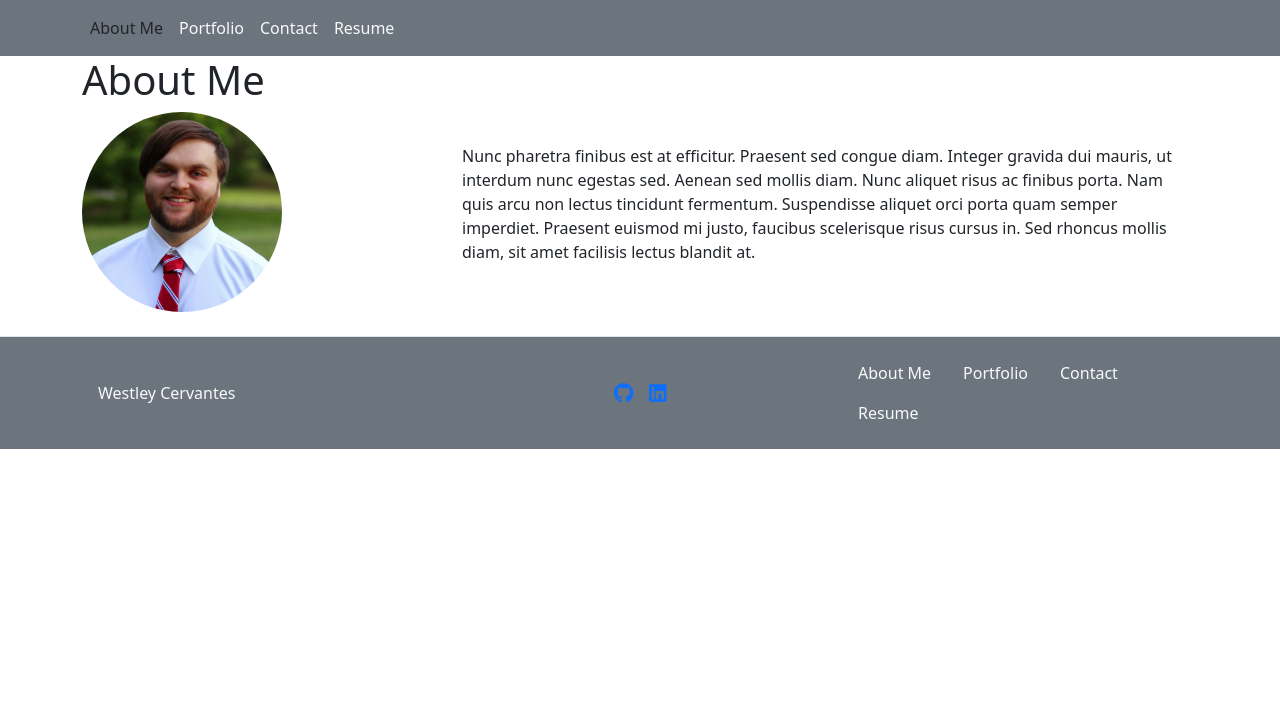
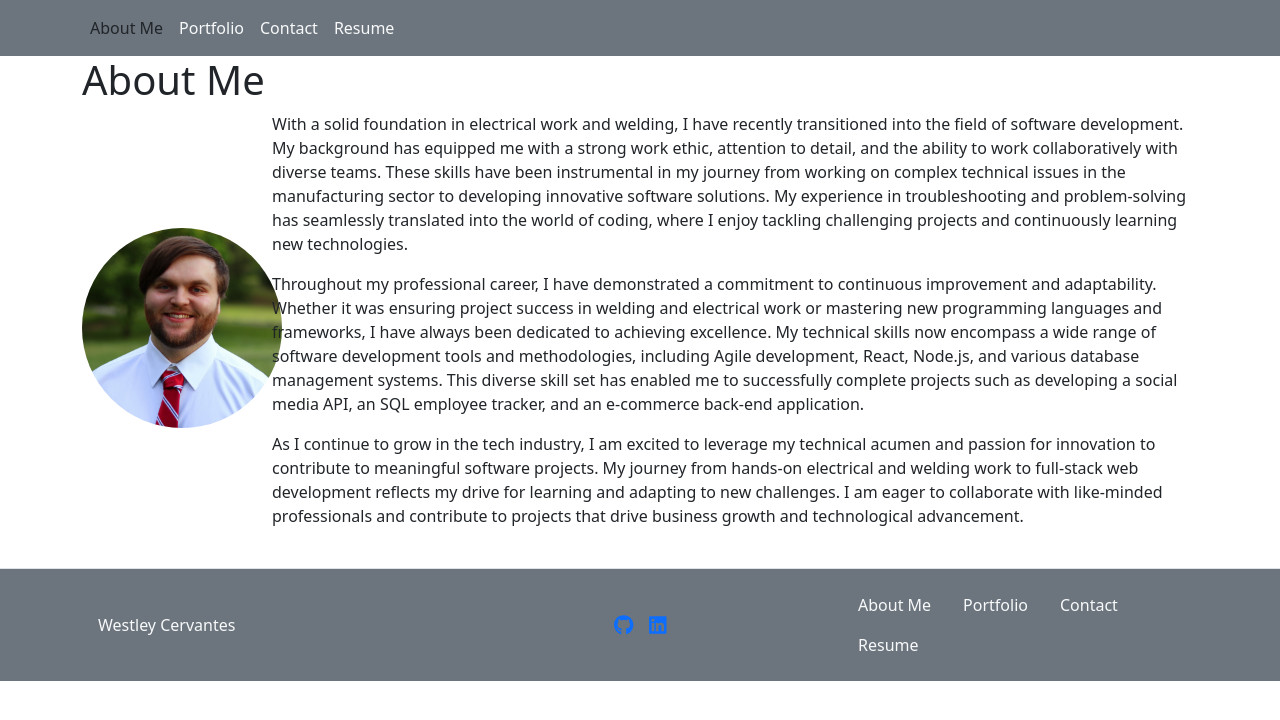
Before and after one commit to wacwestley30/React-Porfolio-Project, a React (Vite) app: page / in a window 1280 px wide. Shown: the top 720 px of the page. Built offline with nearby package versions, Linux system fonts and the light colour scheme.

Commit message:
Updated footer for my name to return to home. Also updated About me with a 3 paragraph summary.

```diff
--- a/src/components/Footer.jsx
+++ b/src/components/Footer.jsx
@@ -12,17 +12,19 @@ export default function Footer() {
             <div className="container">
                 <div className="row align-items-center">
                     <div className="col-md-4">
-                        <p className="ps-3 mb-0">Westley Cervantes</p>
+                        <Link to="/" className="text-decoration-none text-light">
+                            <p className="ps-3 mb-0">Westley Cervantes</p>
+                        </Link>
                     </div>
                     <div className="col-md-4 d-flex justify-content-center">
                         <ul className="nav list-unstyled">
                             <li>
-                                <a className="text-body-secondary" href="#">
+                                <a className="text-body-secondary" href="https://github.com/wacwestley30">
                                     <FontAwesomeIcon icon={faGithub} size="lg" />
                                 </a>
                             </li>
                             <li className="ms-3">
-                                <a className="text-body-secondary" href="#">
+                                <a className="text-body-secondary" href="https://www.linkedin.com/in/westleycervantes/">
                                     <FontAwesomeIcon icon={faLinkedin} size="lg" />
                                 </a>
                             </li>
--- a/src/pages/AboutMe.jsx
+++ b/src/pages/AboutMe.jsx
@@ -11,17 +11,18 @@ export default function AboutMe() {
     <div className="container">
       <h1>About Me</h1>
       <div className="row align-items-center">
-        <div className="col-md-4">
+        <div className="col-md-2">
           <img className="aboutMeImage img-fluid rounded-circle" src='/src/assets/images/WesInWhite.jpg' alt="Photo of Westley in business attire"/>
         </div>
-        <div className="col-md-8">
+        <div className="col-md-10">
           <p>
-            Nunc pharetra finibus est at efficitur. Praesent sed congue diam.
-            Integer gravida dui mauris, ut interdum nunc egestas sed. Aenean sed
-            mollis diam. Nunc aliquet risus ac finibus porta. Nam quis arcu non
-            lectus tincidunt fermentum. Suspendisse aliquet orci porta quam semper
-            imperdiet. Praesent euismod mi justo, faucibus scelerisque risus cursus
-            in. Sed rhoncus mollis diam, sit amet facilisis lectus blandit at.
+            With a solid foundation in electrical work and welding, I have recently transitioned into the field of software development. My background has equipped me with a strong work ethic, attention to detail, and the ability to work collaboratively with diverse teams. These skills have been instrumental in my journey from working on complex technical issues in the manufacturing sector to developing innovative software solutions. My experience in troubleshooting and problem-solving has seamlessly translated into the world of coding, where I enjoy tackling challenging projects and continuously learning new technologies.
+          </p>
+          <p>
+            Throughout my professional career, I have demonstrated a commitment to continuous improvement and adaptability. Whether it was ensuring project success in welding and electrical work or mastering new programming languages and frameworks, I have always been dedicated to achieving excellence. My technical skills now encompass a wide range of software development tools and methodologies, including Agile development, React, Node.js, and various database management systems. This diverse skill set has enabled me to successfully complete projects such as developing a social media API, an SQL employee tracker, and an e-commerce back-end application.
+          </p>
+          <p>
+            As I continue to grow in the tech industry, I am excited to leverage my technical acumen and passion for innovation to contribute to meaningful software projects. My journey from hands-on electrical and welding work to full-stack web development reflects my drive for learning and adapting to new challenges. I am eager to collaborate with like-minded professionals and contribute to projects that drive business growth and technological advancement.
           </p>
         </div>
       </div>
```
